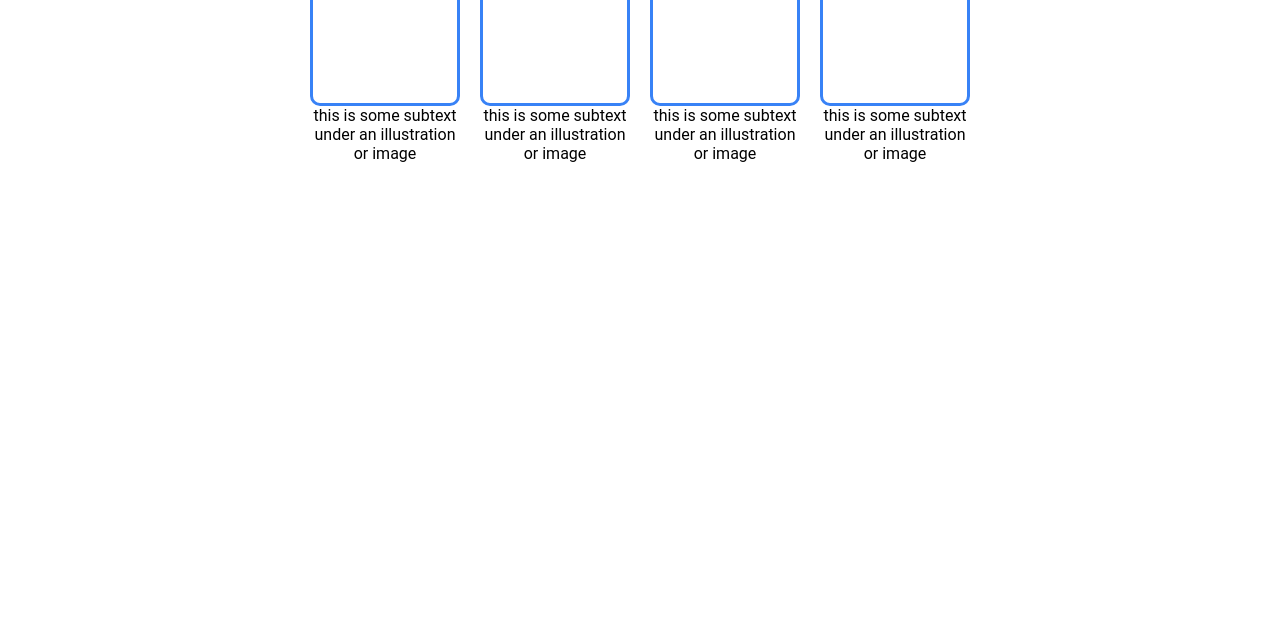
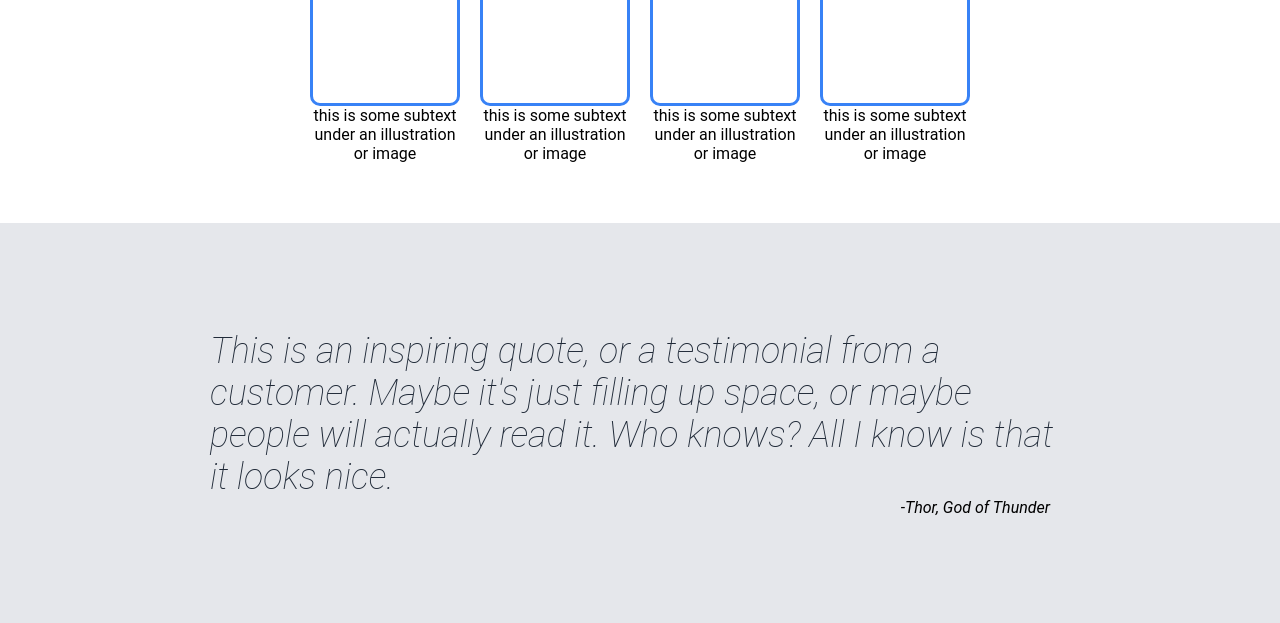
Before and after one commit to Vinay1291/Landing-page, a plain HTML site: page index.html in a window 1280 px wide. Shown: the part 564-1187 px from the top of the page. Before the commit the page ends 800 px from the top, so only its background shows below. Drawn offline with Linux system fonts and the light colour scheme.

Commit message:
quote section is Done.

```diff
--- a/index.html
+++ b/index.html
@@ -68,15 +68,16 @@
         </div>
     </div>
 
-    <!--
+
     <div class="quote">
-        <div class="sub-quote">
-            <p>This is an inspiring quote, or a testimonial from a customer. Maybe it's just filling up space, or maybe
+        <div class="quote-sub">
+            <p class="quote-text">This is an inspiring quote, or a testimonial from a customer. Maybe it's just filling up space, or maybe
                 people will actually read it. Who knows? All I know is that it looks nice.</p>
-            <em>-Thor, God of Thunder</em>
+            <em class="quote-name">-Thor, God of Thunder</em>
         </div>
     </div>
 
+    <!--
     <div class="action">
         <div class="act">
             <h3>Call to action! It's time!</h3>
--- a/style.css
+++ b/style.css
@@ -140,3 +140,37 @@ body {
     text-align: center;
     margin-bottom: 60px;
 }
+
+/* Quote section  */
+
+.quote-text {
+    font-size: 36px;
+    color: #1F2937;
+    font-style: italic;
+    font-weight: lighter;
+    /* border: red 2px solid; */
+}
+
+.quote-name {
+    display: flex;
+    justify-content: end;
+    padding-right: 20px;
+    /* border: red 2px solid; */
+}
+
+.quote-sub {
+    width: 900px;
+    padding: 0 20px;
+}
+
+.quote {
+    background-color: #E5E7EB;
+    height: 400px;
+    /* border: red 2px solid; */
+    display: flex;
+    justify-content: center;
+    align-items: center;
+    /* padding: 50px 0; */
+}
+
+/* Action section */
```
